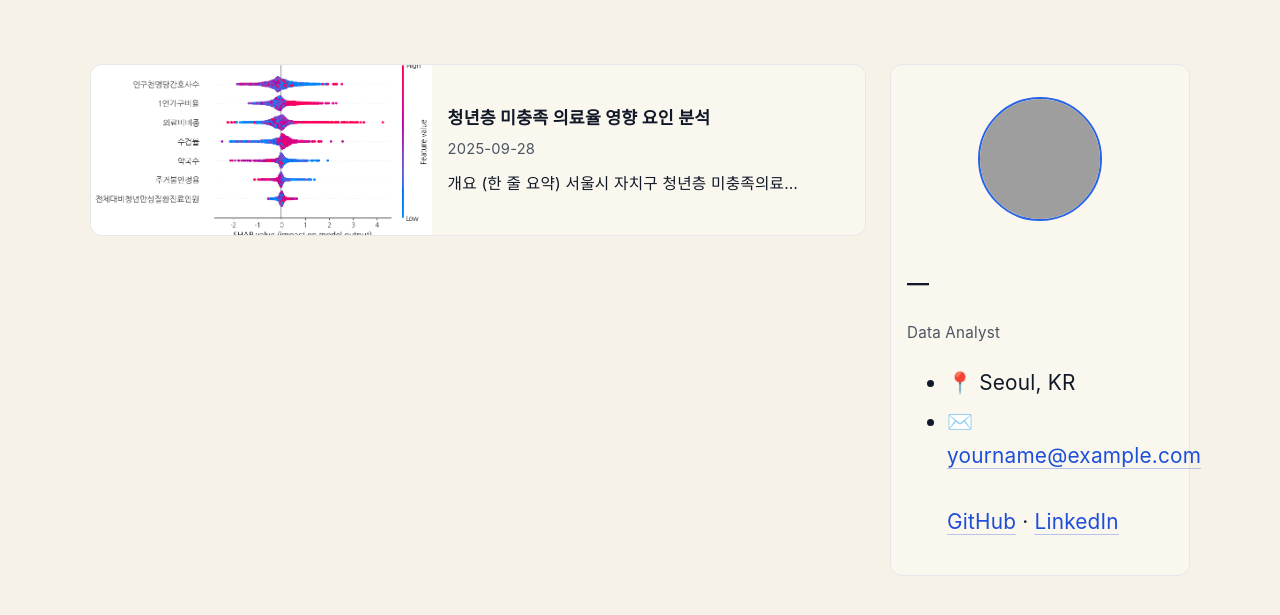
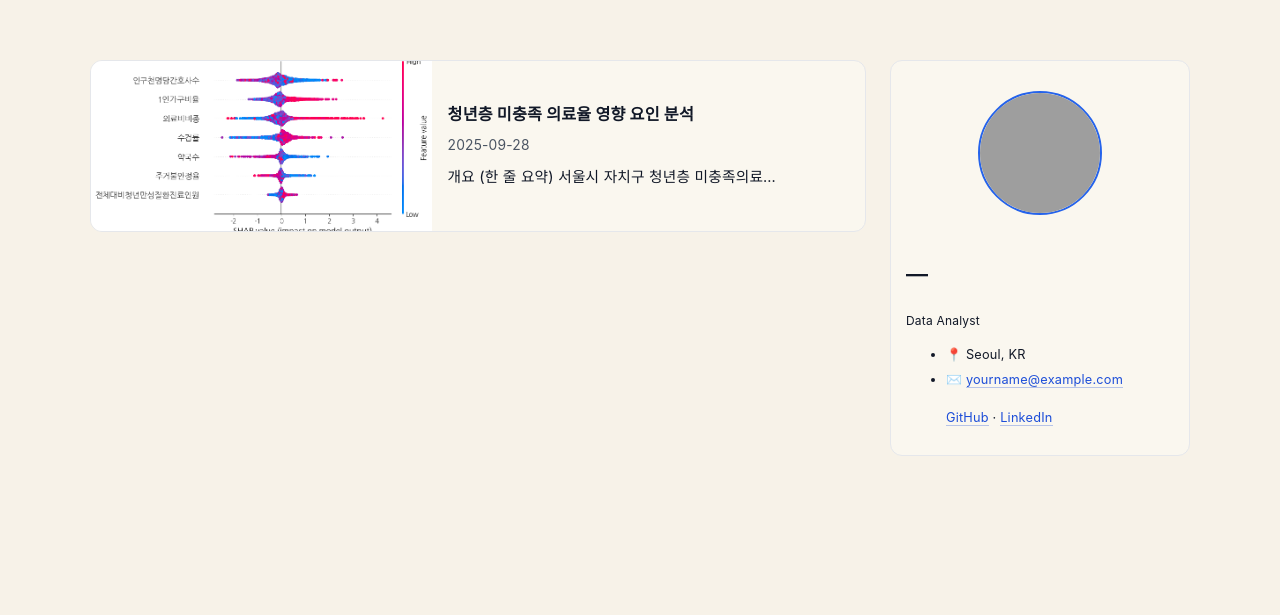
Before and after one commit to yeonglan/yeonglan.github.io, a Jekyll site: the page built from index.md, in a window 1280 px wide. Shown: the top 615 px of the page. Built offline with Jekyll 4.4.1, drawn with Linux system fonts in a browser that asks for light colours; some web fonts are replaced; grey boxes are pictures that could not be loaded.

Commit message:
Update custom.scss

```diff
--- a/_sass/custom.scss
+++ b/_sass/custom.scss
@@ -97,7 +97,6 @@ h1{ border-bottom:2px solid var(--border); padding-bottom:.4rem; }
   width:120px; height:120px; object-fit:cover; border-radius:9999px; border:2px solid var(--accent);
   display:block; margin-bottom:.75rem;
 }
-.subtitle,.sidebar-card .subtitle,.sidebar-card .muted{ color:var(--muted); font-size:.95rem; }
 
 /* 다크버전 비활성화 */
 body[a="dark"], body[a="auto"]{ filter:none !important; }
@@ -112,8 +111,7 @@ body[a="dark"] img, body[a="auto"] img{ filter:none !important; }
 /* ------------------ Typography (Pretendard + Size) ------------------ */
 
 /* 전체 기본 글자 크기. 숫자만 바꾸면 전역이 같이 커진다. */
-:root { --base-font-size: 16px; }  /* 16~18px 사이 추천 */
-
+:root { --base-font-size: 15px; }  /* 16~18px 사이 추천 */
 html { font-size: var(--base-font-size); }
 
 /* 본문 폰트: Pretendard Variable 우선, 시스템 폰트 백업 */
@@ -126,6 +124,24 @@ body {
   letter-spacing: .01em;
 }
 
+/* 홈: sidebar 블록을 쓸 때 */
+.sidebar-card{
+  font-size: .85rem;         /* 카드 전체 축소 */
+  line-height: 1.5;
+}
+.sidebar-card .subtitle,
+.sidebar-card .muted{ font-size: .8rem; }
+
+/* 다른 페이지: profile include를 쓸 때 */
+.profile{
+  font-size: .85rem;
+  line-height: 1.5;
+}
+.profile .subtitle{ font-size: .8rem; }
+
+/* 포스트 본문(왼쪽 메인 영역)만 살짝 더 줄이기 */
+.main { font-size: .96rem; }
+
 /* 제목 크기/굵기 */
 h1 { font-weight: 700; font-size: clamp(28px, 3.5vw, 40px); line-height: 1.2; }
 h2 { font-weight: 700; font-size: clamp(22px, 2.6vw, 28px); line-height: 1.3; }
@@ -136,16 +152,6 @@ code, pre {
   font-family: ui-monospace, SFMono-Regular, Menlo, Monaco, Consolas,
                'Liberation Mono', 'Courier New', monospace;
   font-size: 0.95rem;
-}
-
-
-
-/* -------- Profile card text fix (wrap + size + spacing) -------- */
-.profile{
-  padding: 18px 18px;        /* 여백 넉넉히 */
-  font-size: .8rem;         /* 전체 글씨 크기 ↓ */
-  line-height: 1.55;
-  box-sizing: border-box;
 }
 
 .profile *{
```
